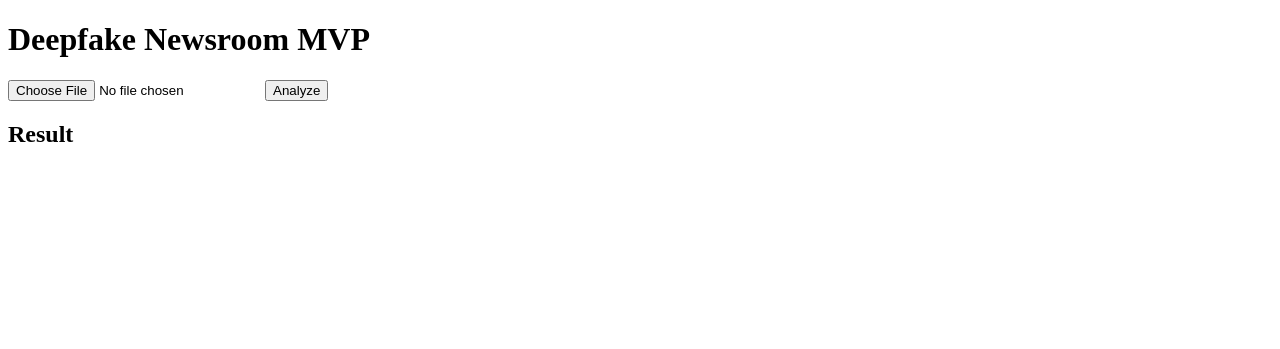
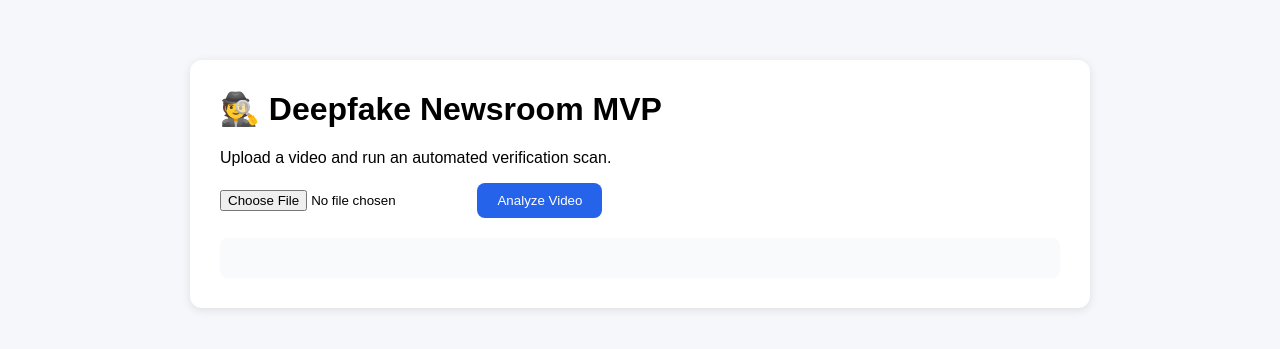
Before and after one commit to prashantit98-ctrl/deepfake-newsroom-mvp1, a FastAPI app: page / in a window 1280 px wide. Shown: the top 349 px of the page. Run offline with FastAPI, Linux system fonts and the light colour scheme.

Commit message:
Update index.html

```diff
--- a/templates/index.html
+++ b/templates/index.html
@@ -2,23 +2,93 @@
 <html>
 <head>
     <title>Deepfake Newsroom MVP</title>
+
+    <style>
+
+        body{
+            font-family: Arial, sans-serif;
+            max-width: 900px;
+            margin: 40px auto;
+            padding: 20px;
+            background:#f5f7fb;
+        }
+
+        .card{
+            background:white;
+            padding:30px;
+            border-radius:12px;
+            box-shadow:0 2px 10px rgba(0,0,0,0.1);
+        }
+
+        h1{
+            margin-top:0;
+        }
+
+        button{
+            background:#2563eb;
+            color:white;
+            border:none;
+            padding:10px 20px;
+            border-radius:8px;
+            cursor:pointer;
+        }
+
+        button:hover{
+            background:#1d4ed8;
+        }
+
+        #result{
+            margin-top:20px;
+            padding:20px;
+            background:#f8fafc;
+            border-radius:8px;
+            white-space:pre-wrap;
+        }
+
+        .status{
+            margin-top:15px;
+            color:#666;
+        }
+
+    </style>
 </head>
+
 <body>
 
-<h1>Deepfake Newsroom MVP</h1>
+<div class="card">
+
+    <h1>🕵️ Deepfake Newsroom MVP</h1>
+
+    <p>
+        Upload a video and run an automated verification scan.
+    </p>
 
     <form id="uploadForm">
+
         <input type="file" id="videoFile">
-    <button type="submit">Analyze</button>
+
+        <button type="submit">
+            Analyze Video
+        </button>
+
     </form>
 
-<h2>Result</h2>
-<pre id="result"></pre>
+    <div class="status" id="status"></div>
+
+    <div id="result"></div>
+
+</div>
 
 <script>
-document.getElementById("uploadForm").addEventListener("submit", async (e) => {
+
+document.getElementById("uploadForm").addEventListener(
+    "submit",
+    async (e)=>{
 
         e.preventDefault();
+
+        document.getElementById("status").innerHTML =
+            "Analyzing video...";
 
         let fd = new FormData();
 
@@ -30,17 +100,28 @@ document.getElementById("uploadForm").addEventListener("submit", async (e) => {
         let r = await fetch(
             "/analyze",
             {
-            method: "POST",
-            body: fd
+                method:"POST",
+                body:fd
             }
         );
 
         let d = await r.json();
 
-    document.getElementById("result").textContent =
-        JSON.stringify(d, null, 2);
+        document.getElementById("status").innerHTML =
+            "Analysis complete";
 
-});
+        document.getElementById("result").innerHTML = `
+            <h3>Report</h3>
+
+            <p><b>File:</b> ${d.filename}</p>
+
+            <p><b>Status:</b> ${d.status}</p>
+
+            <pre>${JSON.stringify(d.report, null, 2)}</pre>
+        `;
+    }
+);
+
 </script>
 
 </body>
```
Lines whose indentation alone changed are shown as unchanged.
